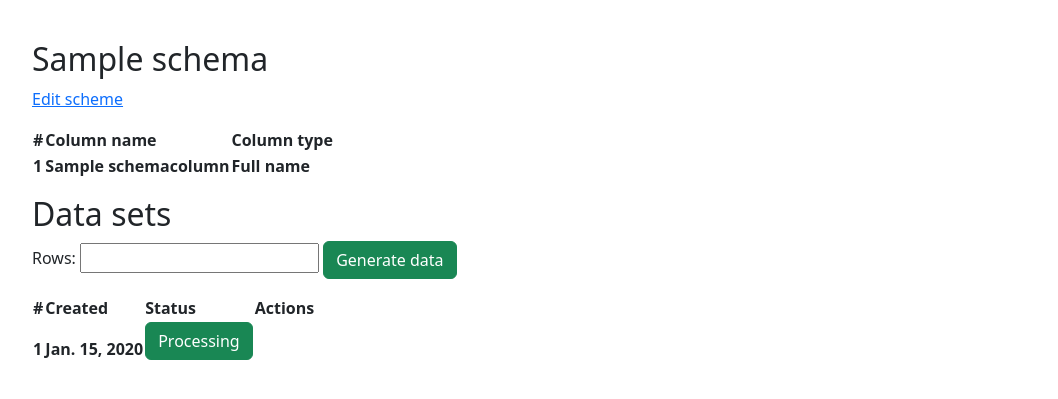
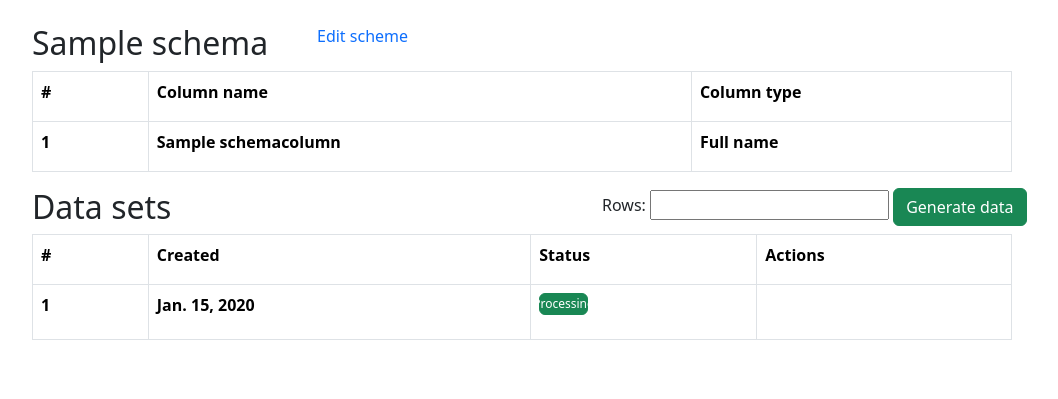
Before and after one commit to nastia-mir/fakecsv, a Django app: page /1/datasets in a window 1280 px wide. Shown: the part 88-487 px from the top of the page, without its empty margins (50-1108 px from the left). Run offline with Django 4.2, Linux system fonts and the light colour scheme; a user stored in the database is signed in; tables that the repository leaves empty hold one stand-in row (values such as "Sample post"); lists and menus that the app fills with data are empty; some libraries are stand-ins or nearby versions.

Commit message:
bootstrap finished

```diff
--- a/fakecsv/fakecsvapp/forms.py
+++ b/fakecsv/fakecsvapp/forms.py
@@ -17,7 +17,6 @@ class NewSchemaForm(forms.ModelForm):
             'title': forms.TextInput(attrs={'class': 'form-control'}),
             'separator': forms.Select(attrs={'class': 'form-control'}),
             'string_character': forms.Select(attrs={'class': 'form-control'})
-
         }
 
 
@@ -30,7 +29,6 @@ class NewColumnForm(forms.ModelForm):
             'name': forms.TextInput(attrs={'class': 'form-control'}),
             'type': forms.Select(attrs={'class': 'form-control'}),
             'order': forms.TextInput(attrs={'class': 'form-control'})
-
         }
 
 
--- a/fakecsv/fakecsvapp/templates/edit_schema.html
+++ b/fakecsv/fakecsvapp/templates/edit_schema.html
@@ -27,16 +27,16 @@
     <div class="row">
         <div class="col-md-3">
             <label class="form-label">Column name</label>
-            <p class="card justify-content-center p-2 " style="width: 300px; height: 38px;">{{column.name}} </p>
+            <p class="card justify-content-center p-2" style="width: 300px; height: 38px;">{{column.name}} </p>
         </div>
         <div class="col-md-3">
             <label class="form-label">Type</label>
-            <p class="card justify-content-center p-2 " style="width: 300px; height: 38px;">
+            <p class="card justify-content-center p-2" style="width: 300px; height: 38px;">
                 {{column.get_type_display}}</p>
         </div>
         <div class="col-md-3">
             <label class="form-label">Order</label>
-            <p class="card justify-content-center p-2 " style="width: 300px; height: 38px;">{{column.order}}</p>
+            <p class="card justify-content-center p-2" style="width: 300px; height: 38px;">{{column.order}}</p>
         </div>
         <div class="col-md-3 justify-content-center">
             <a href="{% url 'delete column' column.id %}" class="text-decoration-none text-danger">Delete</a>
--- a/fakecsv/fakecsvapp/templates/login.html
+++ b/fakecsv/fakecsvapp/templates/login.html
@@ -4,7 +4,7 @@
 <div class="row justify-content-center">
 
     <div class="card  justify-content-center align-items-center "
-         style="width: 650px; height: 445px; position: absolute; font-family: 'Helvetica Neue';">
+         style="width: 650px; height: 445px; position: absolute;">
 
         <h2>Login</h2>
 
@@ -13,7 +13,8 @@
                 {% csrf_token %}
                 {{form.as_p}}
                 <div class="d-flex flex-row bd-highlight mb-3 justify-content-end">
-                    <input class="btn btn-primary " type="submit" value="Login"/></div>
+                    <input class="btn btn-primary " type="submit" value="Login"/>
+                </div>
             </form>
         </div>
     </div>
--- a/fakecsv/fakecsvapp/templates/show_schema.html
+++ b/fakecsv/fakecsvapp/templates/show_schema.html
@@ -1,20 +1,25 @@
 {% extends 'main.html' %}
 {% block content %}
 
-<p>
+
+<div class="row">
+    <div class="col-3">
         <h2>Sample schema</h2>
-    <a href="{% url 'edit schema' schema.id %}">Edit scheme</a>
-</p>
+    </div>
+    <div class="col-3">
+        <a href="{% url 'edit schema' schema.id %}" class="text-decoration-none">Edit scheme</a>
+    </div>
+</div>
 
-<table>
-<tr>
-  <th>#</th>
-  <th>Column name</th>
-  <th>Column type</th>
+<table class="table table-bordered" style="width: 980px;">
+<tr style="width: 980px; height: 50px;">
+  <th scope="col-3" style="width: 115.81px;">#</th>
+  <th scope="col-3">Column name</th>
+  <th scope="col-3">Column type</th>
 </tr>
 {% for column,i in columns %}
-<tr>
-  <th> {{ i }}</th>
+<tr style="width: 980px; height: 50px;">
+  <th scope="row" style="width: 115.81px;"> {{ i }}</th>
   <th> {{column.name}} </a></th>
   <th> {{column.get_type_display}}</th>
 </tr>
@@ -22,34 +27,37 @@
 </table>
 
 
-<p>
+<div class="row">
+    <div class="col">
         <h2>Data sets</h2>
-
+    </div>
+    <div class="col">
         <form method="POST" class="rowForm">
             {% csrf_token %}
             {{form}}
             <input class="btn btn-success" name="generate_data" type="submit" value="Generate data"/>
         </form>
-
-</p>
+    </div>
+</div>
 
 {% if data_sets %}
 
-<table>
-<tr>
-  <th>#</th>
-  <th>Created</th>
-  <th>Status</th>
-  <th>Actions</th>
+<table class="table table-bordered" style="width: 980px;">
+<tr style="width: 980px; height: 50px;">
+  <th scope="col-3" style="width: 115.81px;">#</th>
+  <th scope="col-3">Created</th>
+  <th scope="col-3">Status</th>
+  <th scope="col-3">Actions</th>
 </tr>
 {% for dataset,i in data_sets %}
-<tr>
-  <th> {{ i }}</th>
+<tr style="width: 980px; height: 50px;">
+  <th scope="row" style="width: 115.81px;"> {{ i }}</th>
   <th> {{dataset.created}} </th>
-  <th> <p class="btn btn-success">{{dataset.get_status_display}}</p></th>
+  <th> <p class="btn btn-success d-flex justify-content-center align-items-center"
+          style="width: 49px; height: 22px; font-size: 12px;">{{dataset.get_status_display}}</p></th>
   <th>
       {% if dataset.status == 'ready' %}
-      <a href="{{dataset.csv_file.url}}" download> Download</a>
+      <a href="{{dataset.csv_file.url}}" download class="text-decoration-none"> Download</a>
       {% endif %}
   </th>
 </tr>
```
Also changed, not shown: fakecsv/fakecsvapp/services.py (+8 -5 lines). Lines whose indentation alone changed are shown as unchanged.
